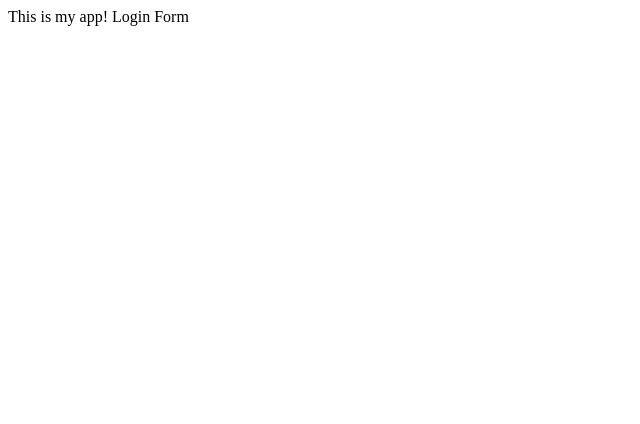
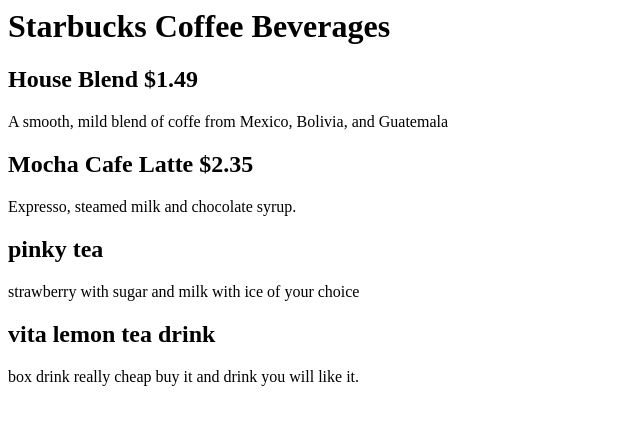
Before and after one commit to sermongkonchai/myappsample, a plain HTML site: page index.html in a window 1280 px wide. Shown: the whole page, without its empty margins (0-640 px from the left). Drawn offline with Linux system fonts and the light colour scheme.

Commit message:
Starbucks change

```diff
--- a/index.html
+++ b/index.html
@@ -1,9 +1,11 @@
-<html>
-  <html>
-  <title> My App </title>
-  </head>
-  <body>
-    This is my app!
-    Login Form
-    </body>
-    </html>
+<h1>Starbucks Coffee Beverages</h1>
+<h2> House Blend $1.49</h2>
+ A smooth, mild blend of coffe from Mexico, Bolivia, and Guatemala
+
+<h2> Mocha Cafe Latte $2.35</h2>
+Expresso, steamed milk and chocolate syrup.
+
+<h2> pinky tea </h2>
+strawberry with sugar and milk with ice of your choice
+<h2> vita lemon tea drink </h2>
+box drink really cheap buy it and drink you will like it.
```
